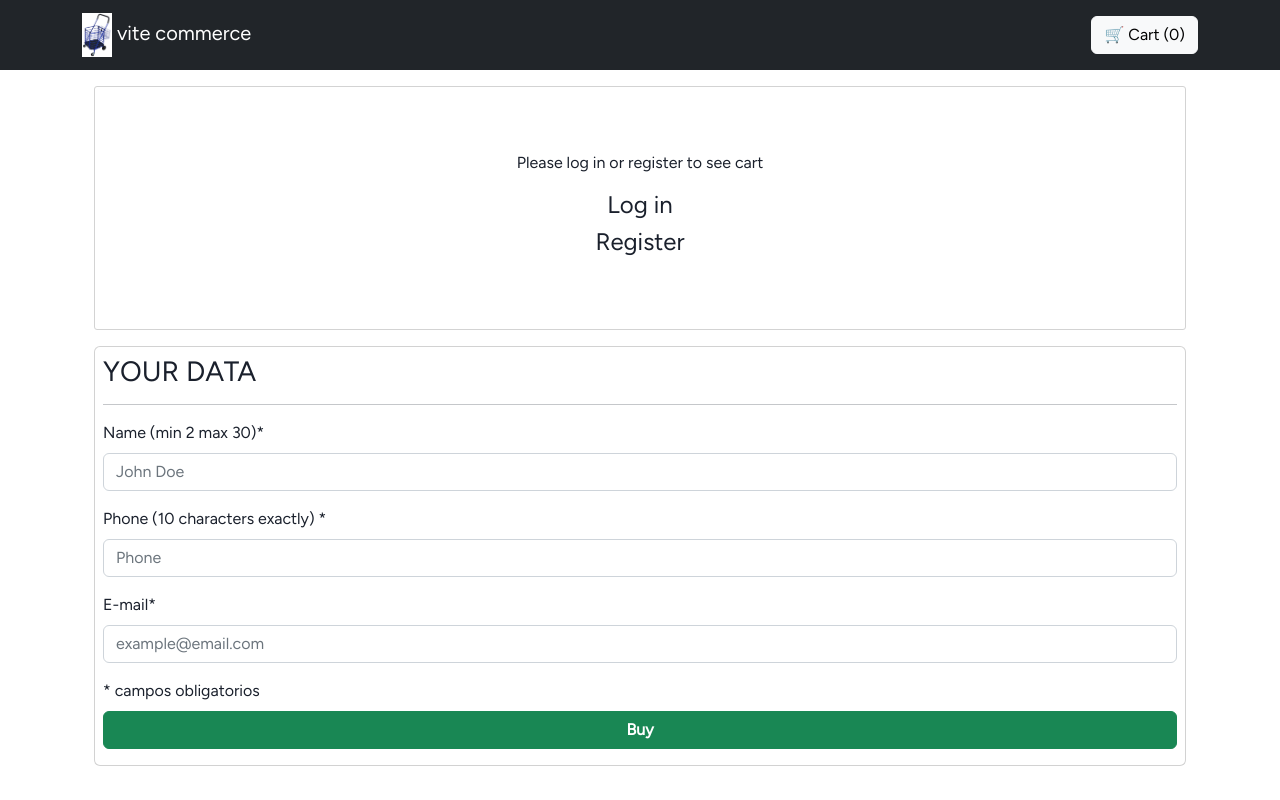
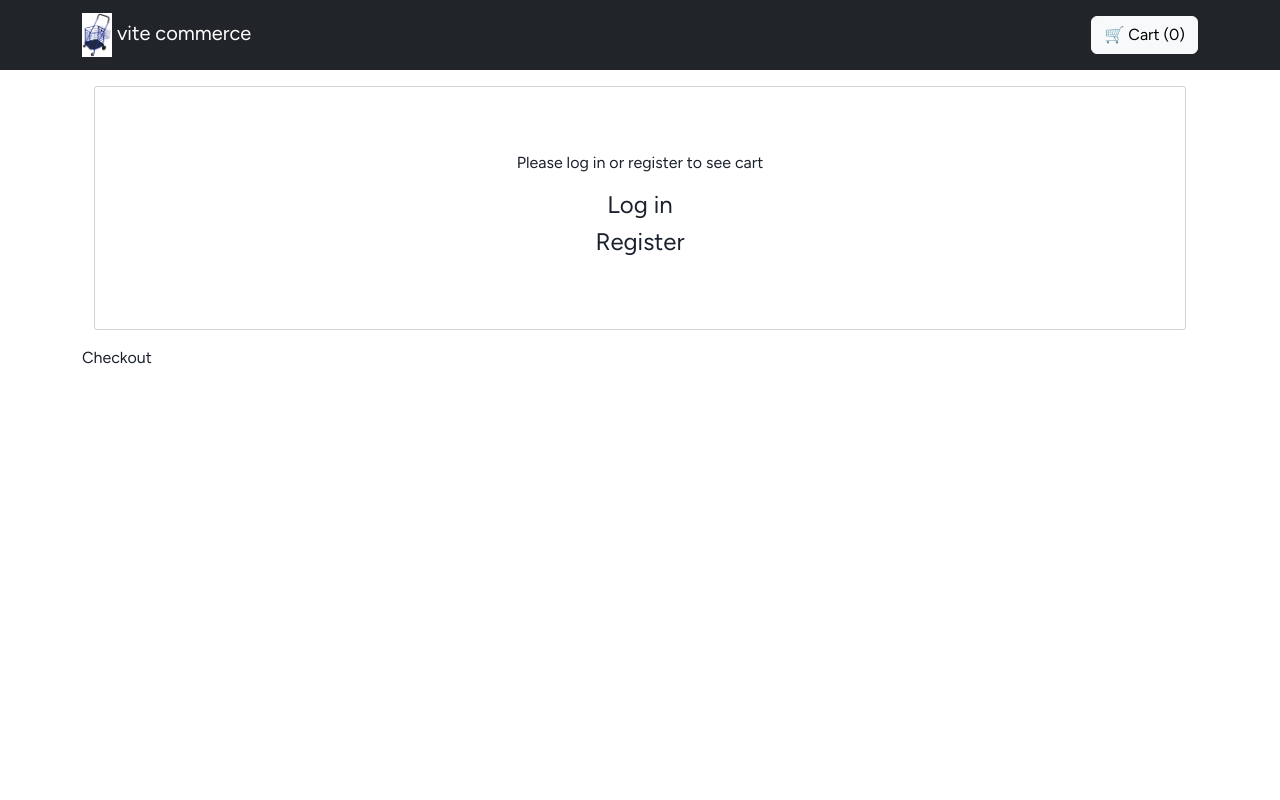
Before and after one commit to facund1n/viteCommerce, a React (Vite) app: page /checkout in a window 1280 px wide. Shown: the top 800 px of the page. Built offline with nearby package versions, Linux system fonts and the light colour scheme; what react-auth-kit would draw is missing.

Commit message:
checkout mock add

```diff
--- /dev/null
+++ b/src/components/Checkout.jsx
@@ -0,0 +1,7 @@
+import React from "react";
+
+const Checkout = () => {
+  return <div>Checkout</div>;
+};
+
+export default Checkout;
--- a/src/views/CartDetail.jsx
+++ b/src/views/CartDetail.jsx
@@ -1,8 +1,8 @@
-import BuyerForm from "../components/BuyerForm";
 import NavBar from "../components/NavBar";
 import Cart from "../components/Cart";
 import Footer from "../components/Footer";
-import { Container } from "react-bootstrap";
+import Container from "react-bootstrap/Container";
+import Checkout from "../components/Checkout";
 
 const CartDetail = ({
   cart,
@@ -26,7 +26,7 @@ const CartDetail = ({
           clearCart={clearCart}
           totalPrice={totalPrice}
         />
-        <BuyerForm />
+        <Checkout />
       </Container>
       <Footer />
     </>
```
